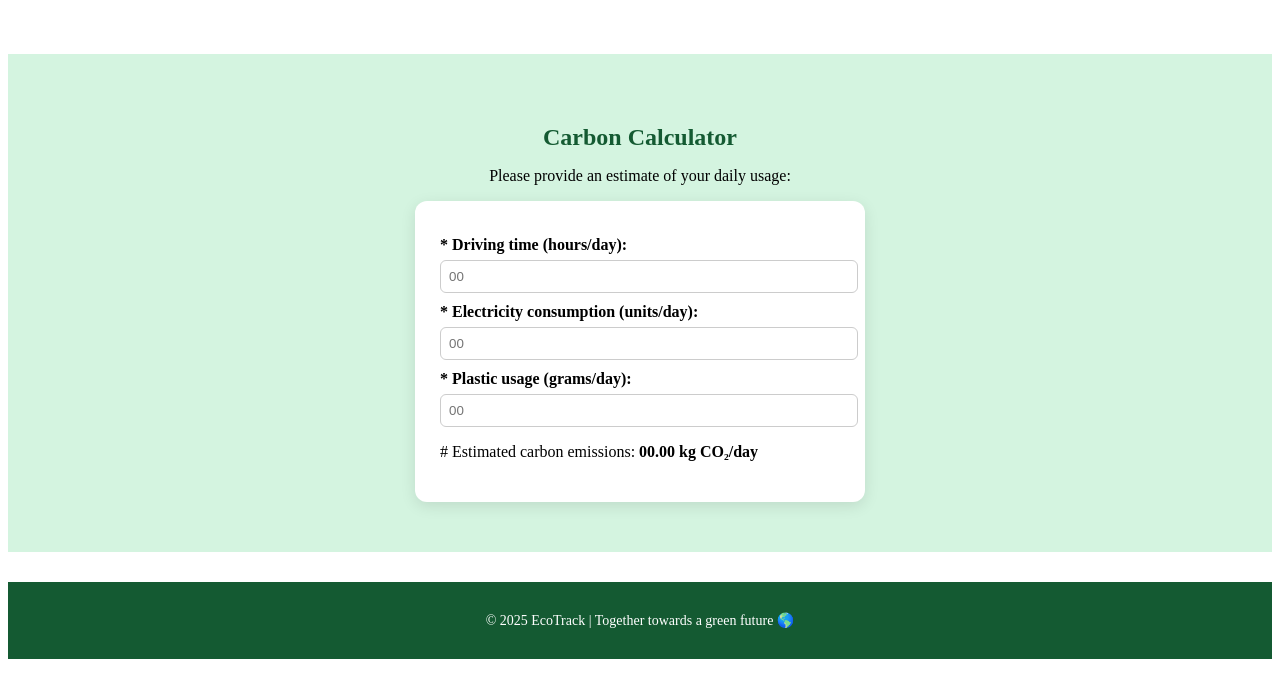
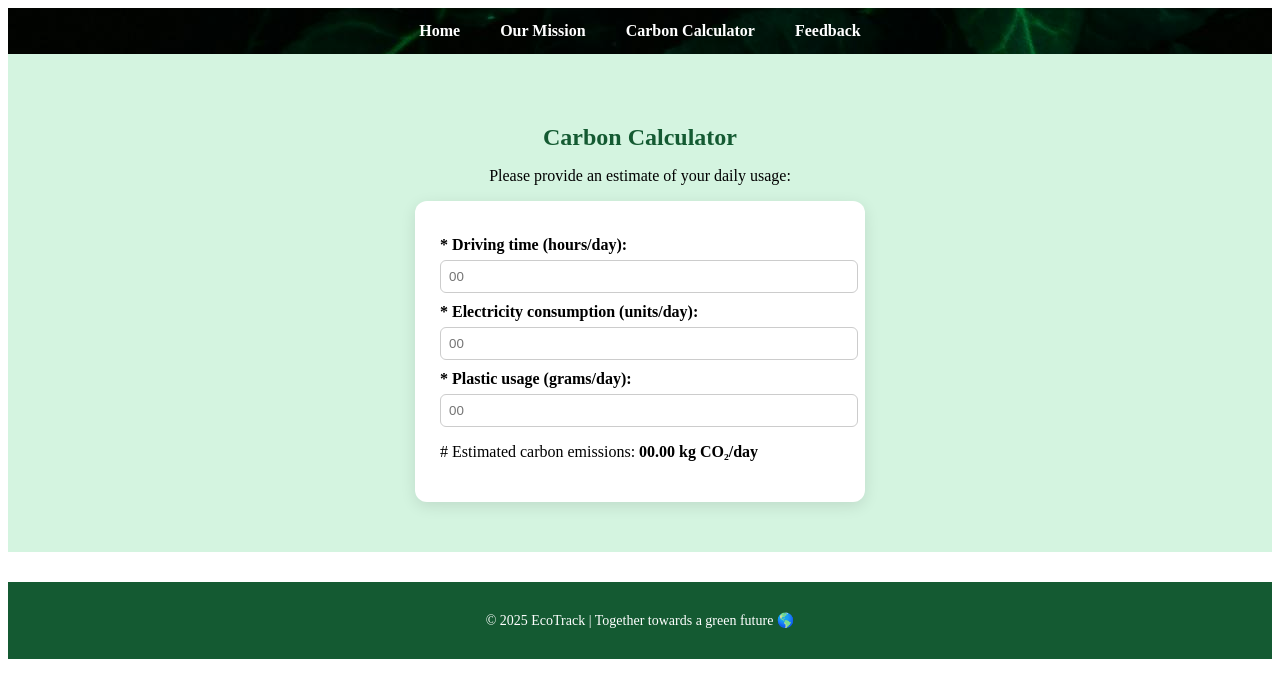
Before and after one commit to Md-Shanto-1/Our_Project, a plain HTML site: page index13.html in a window 1280 px wide. Drawn offline with Linux system fonts and the light colour scheme.

Commit message:
Restore calculator and navigation styles

```diff
--- a/style13.css
+++ b/style13.css
@@ -34,7 +34,7 @@
 }
 
 nav {
-    background-image: url(images/pexels-dariuskrs-2609107.jpg);
+    background-image: url(pexels-dariuskrs-2609107.jpg);
     filter: blur(10%);
   display: flex;
   justify-content: center;
@@ -54,4 +54,5 @@ footer {
   padding: 16px;
   font-size: 14px;
   margin-top: 30px;
+
 }
```
